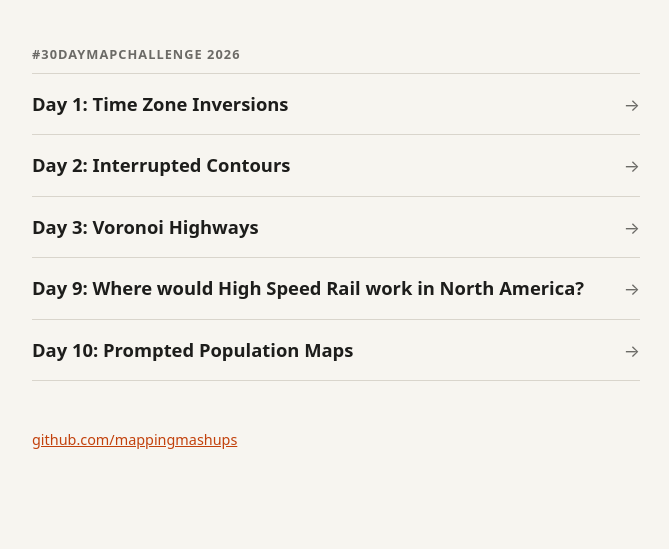
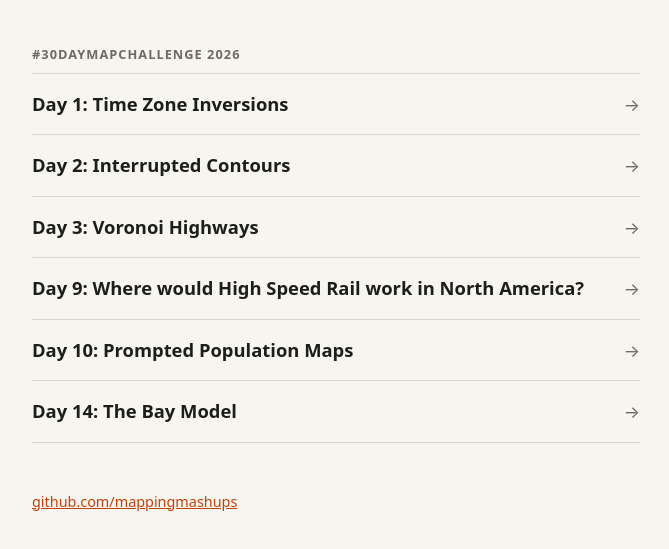
Before and after one commit to mappingmashups/mappingmashups.github.io, a plain HTML site: page index.html in a window 1280 px wide. Shown: the part 141-690 px from the top of the page, without its empty margins (304-973 px from the left). Drawn offline with Linux system fonts and the light colour scheme.

Commit message:
Add Day 14: The Bay Model
Co-Authored-By: Claude Opus 5.5 <noreply@anthropic.com>
Claude-Session: https://claude.ai/code/session_01JpWq1ijw2ipgVXYhiHY2AH

```diff
--- a/index.html
+++ b/index.html
@@ -105,6 +105,12 @@
             <span class="arrow" aria-hidden="true">→</span>
           </a>
         </li>
+        <li>
+          <a href="https://stamen.github.io/bay-model/">
+            <span class="name">Day 14: The Bay Model</span>
+            <span class="arrow" aria-hidden="true">→</span>
+          </a>
+        </li>
       </ul>
     </section>
 
```
